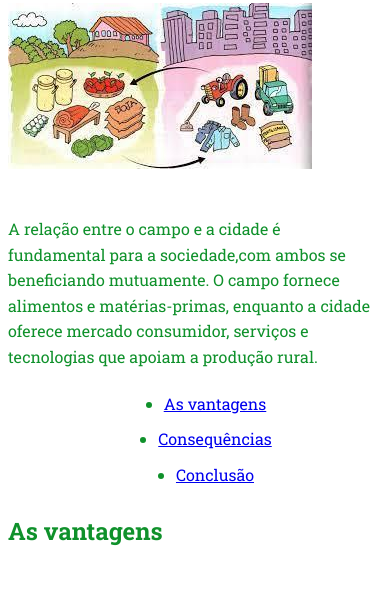
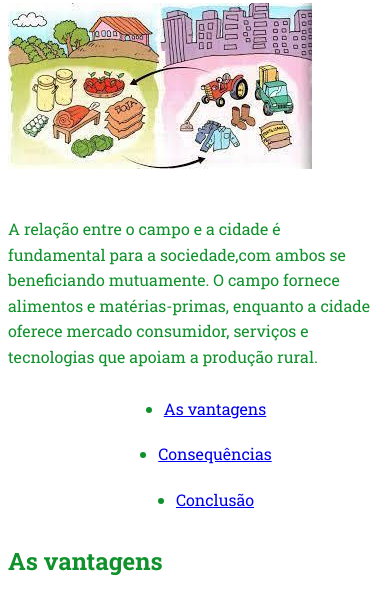
Before and after one commit to AnnaCors1ni/agrinho, a plain HTML site: page index.html in a window 390 px wide. Shown: the part 193-791 px from the top of the page. Drawn offline with Linux system fonts and the light colour scheme.

Commit message:
Update style.css

```diff
--- a/style.css
+++ b/style.css
@@ -16,8 +16,8 @@
 
 /* Reset */
 * {
-    margin: 4;
-    padding: 2;
+    margin: 8;
+    padding: 4;
     box-sizing: border-box;
     font-family: var(--font-body);
 }
@@ -38,7 +38,7 @@ p {
 }
 
 img {
-    max-width: 90%;
+    max-width: 100%;
 }
 
 /* código omitido */
@@ -59,7 +59,7 @@ img {
     }
 
     nav ul li {
-        margin: 5px 0;
+        margin: 10px 0;
     }
 
     .cta-button {
```
